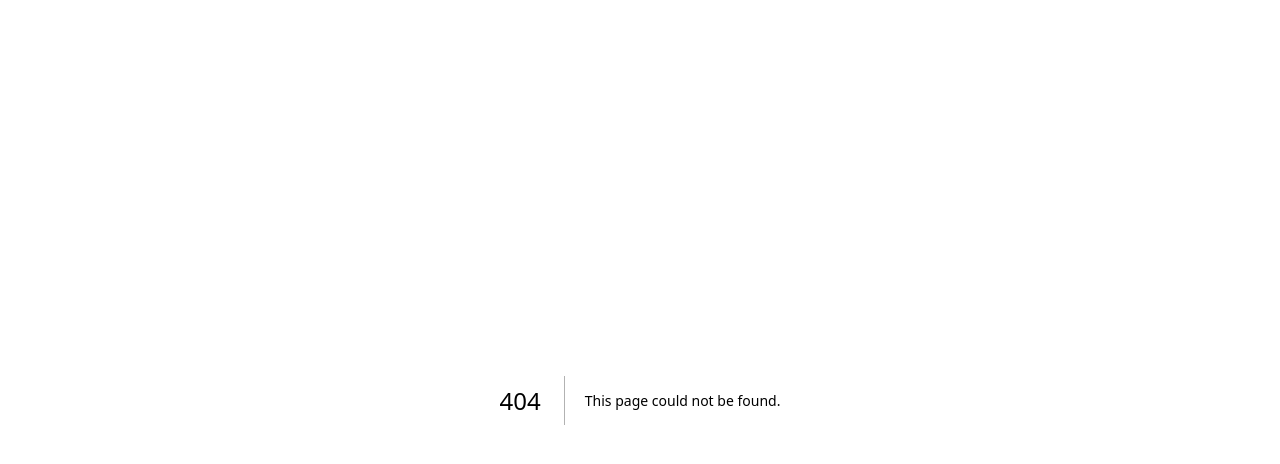
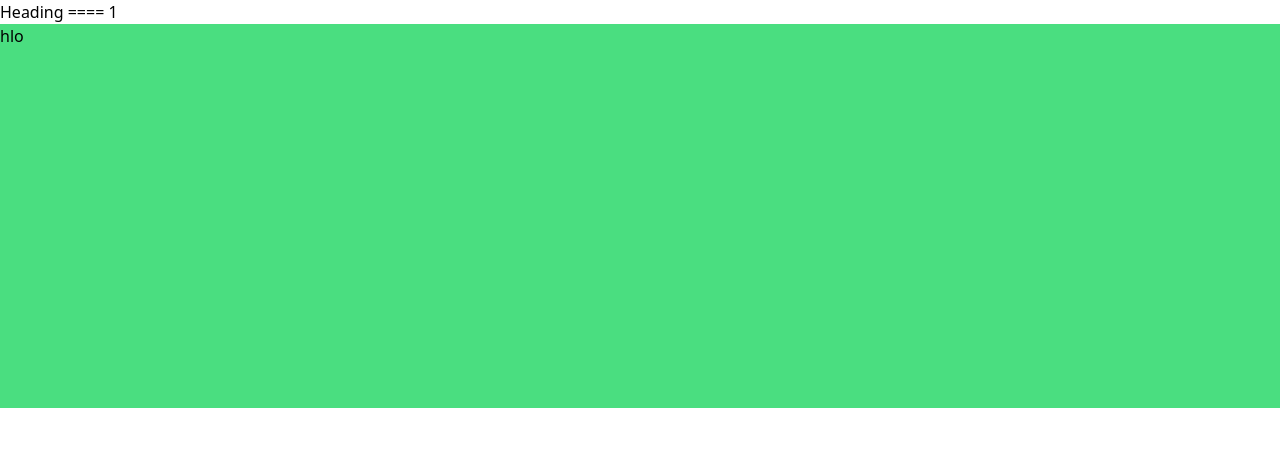
Before and after one commit to raheem-zk/next-js-learning-app, a Next.js app: page /about in a window 1280 px wide. Before the commit this address had no page. Shown: the top 464 px of the page. Built offline with nearby package versions, Linux system fonts and the light colour scheme.

Commit message:
page routing and added page layout to setup

```diff
--- /dev/null
+++ b/src/app/about/layout.tsx
@@ -0,0 +1,10 @@
+const Layout = ({ children }: any) => {
+  return (
+    <>
+      <h1>Heading ==== 1</h1>
+      {children}
+    </>
+  );
+};
+
+export default Layout;
--- /dev/null
+++ b/src/app/about/page.tsx
@@ -0,0 +1,7 @@
+export default function Home() {
+  return (
+    <div className="bg-green-400 w-full h-96">
+      hlo
+    </div>
+  );
+}
```
